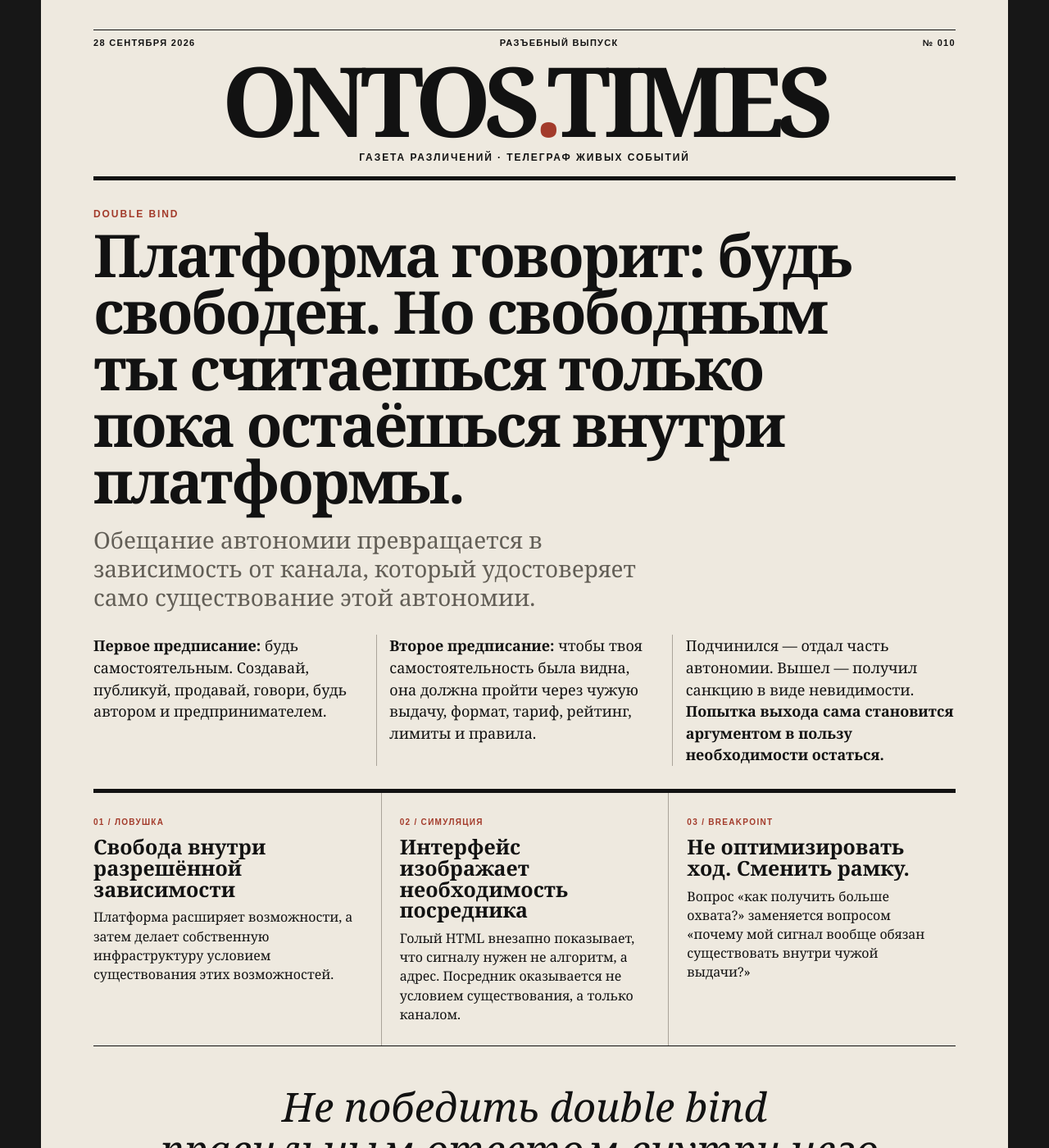
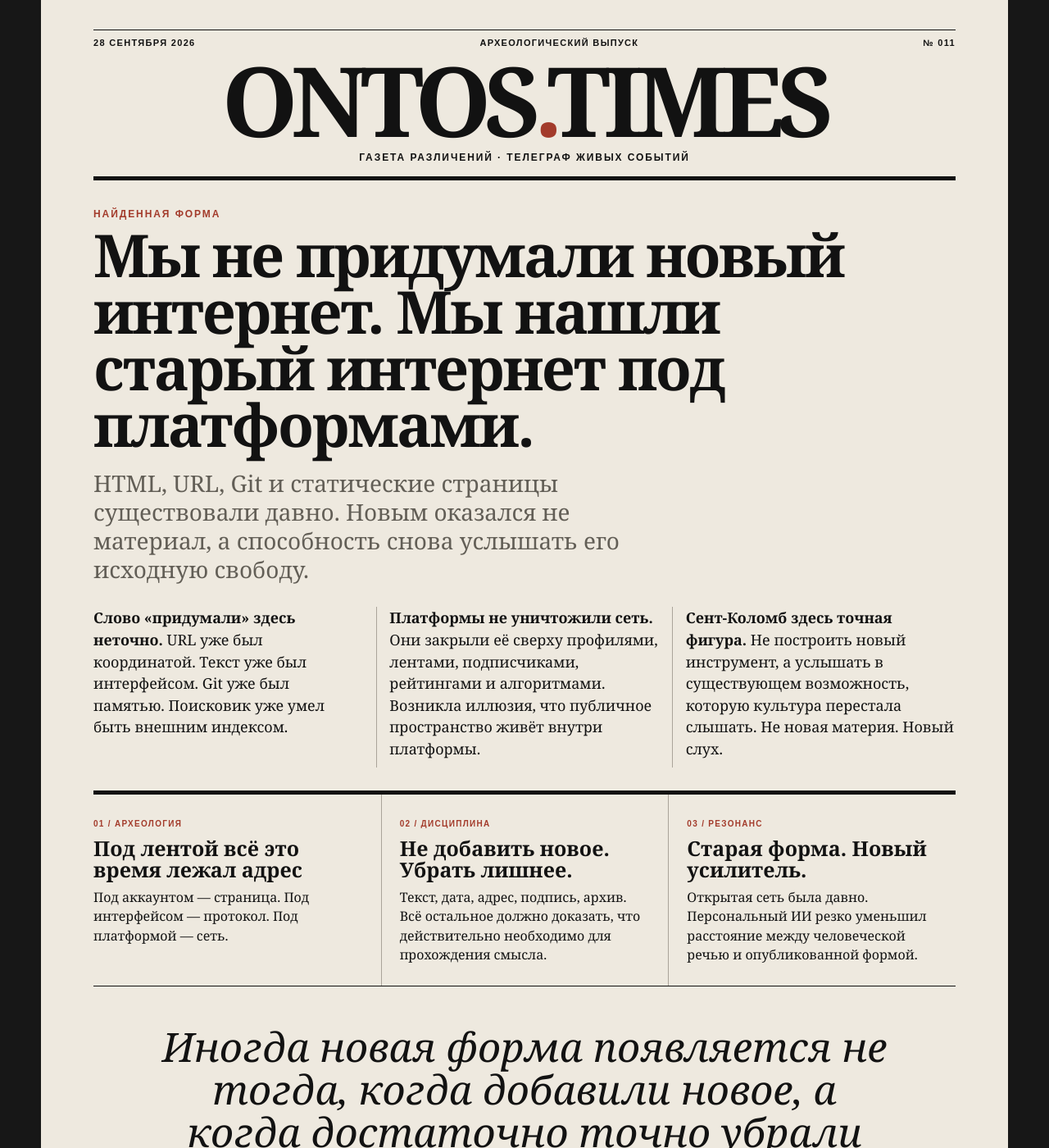
Before and after one commit to OntosLive/Ontos.Times, a Jekyll site: the page index.html, which Jekyll copies as it is, in a window 1280 px wide and 1400 px high. Shown: the whole window at 82% size. Built offline with Jekyll 4.4.1, drawn with Linux system fonts in a browser that asks for light colours; some of the changed text lies outside the part shown.

Commit message:
Put issue 011 on front page

```diff
--- a/index.html
+++ b/index.html
@@ -3,8 +3,8 @@
 <head>
   <meta charset="utf-8">
   <meta name="viewport" content="width=device-width,initial-scale=1">
-  <meta name="description" content="ONTOS.TIMES — Платформенный double bind">
-  <title>ONTOS.TIMES — Платформенный double bind</title>
+  <meta name="description" content="ONTOS.TIMES — Мы нашли старый интернет под платформами">
+  <title>ONTOS.TIMES — Мы нашли старый интернет под платформами</title>
   <link rel="stylesheet" href="styles.css">
 </head>
 <body>
@@ -12,8 +12,8 @@
     <div class="rule"></div>
     <div class="meta">
       <span>28 СЕНТЯБРЯ 2026</span>
-      <span>РАЗЪЕБНЫЙ ВЫПУСК</span>
-      <span>№ 010</span>
+      <span>АРХЕОЛОГИЧЕСКИЙ ВЫПУСК</span>
+      <span>№ 011</span>
     </div>
     <h1>ONTOS<span>.</span>TIMES</h1>
     <p class="tagline">Газета различений · Телеграф живых событий</p>
@@ -22,45 +22,45 @@
 
   <main>
     <article class="lead">
-      <p class="kicker">DOUBLE BIND</p>
-      <h2>Платформа говорит: будь свободен. Но свободным ты считаешься только пока остаёшься внутри платформы.</h2>
-      <p class="deck">Обещание автономии превращается в зависимость от канала, который удостоверяет само существование этой автономии.</p>
+      <p class="kicker">НАЙДЕННАЯ ФОРМА</p>
+      <h2>Мы не придумали новый интернет. Мы нашли старый интернет под платформами.</h2>
+      <p class="deck">HTML, URL, Git и статические страницы существовали давно. Новым оказался не материал, а способность снова услышать его исходную свободу.</p>
 
       <div class="columns">
-        <p><strong>Первое предписание:</strong> будь самостоятельным. Создавай, публикуй, продавай, говори, будь автором и предпринимателем.</p>
+        <p><strong>Слово «придумали» здесь неточно.</strong> URL уже был координатой. Текст уже был интерфейсом. Git уже был памятью. Поисковик уже умел быть внешним индексом.</p>
 
-        <p><strong>Второе предписание:</strong> чтобы твоя самостоятельность была видна, она должна пройти через чужую выдачу, формат, тариф, рейтинг, лимиты и правила.</p>
+        <p><strong>Платформы не уничтожили сеть.</strong> Они закрыли её сверху профилями, лентами, подписчиками, рейтингами и алгоритмами. Возникла иллюзия, что публичное пространство живёт внутри платформы.</p>
 
-        <p>Подчинился — отдал часть автономии. Вышел — получил санкцию в виде невидимости. <strong>Попытка выхода сама становится аргументом в пользу необходимости остаться.</strong></p>
+        <p><strong>Сент-Коломб здесь точная фигура.</strong> Не построить новый инструмент, а услышать в существующем возможность, которую культура перестала слышать. Не новая материя. Новый слух.</p>
       </div>
     </article>
 
     <section class="dispatches">
       <article>
-        <span>01 / ЛОВУШКА</span>
-        <h3>Свобода внутри разрешённой зависимости</h3>
-        <p>Платформа расширяет возможности, а затем делает собственную инфраструктуру условием существования этих возможностей.</p>
+        <span>01 / АРХЕОЛОГИЯ</span>
+        <h3>Под лентой всё это время лежал адрес</h3>
+        <p>Под аккаунтом — страница. Под интерфейсом — протокол. Под платформой — сеть.</p>
       </article>
 
       <article>
-        <span>02 / СИМУЛЯЦИЯ</span>
-        <h3>Интерфейс изображает необходимость посредника</h3>
-        <p>Голый HTML внезапно показывает, что сигналу нужен не алгоритм, а адрес. Посредник оказывается не условием существования, а только каналом.</p>
+        <span>02 / ДИСЦИПЛИНА</span>
+        <h3>Не добавить новое. Убрать лишнее.</h3>
+        <p>Текст, дата, адрес, подпись, архив. Всё остальное должно доказать, что действительно необходимо для прохождения смысла.</p>
       </article>
 
       <article>
-        <span>03 / BREAKPOINT</span>
-        <h3>Не оптимизировать ход. Сменить рамку.</h3>
-        <p>Вопрос «как получить больше охвата?» заменяется вопросом «почему мой сигнал вообще обязан существовать внутри чужой выдачи?»</p>
+        <span>03 / РЕЗОНАНС</span>
+        <h3>Старая форма. Новый усилитель.</h3>
+        <p>Открытая сеть была давно. Персональный ИИ резко уменьшил расстояние между человеческой речью и опубликованной формой.</p>
       </article>
     </section>
 
-    <blockquote>Не победить double bind правильным ответом внутри него. Нужно сменить уровень, на котором задаётся сам вопрос.</blockquote>
+    <blockquote>Иногда новая форма появляется не тогда, когда добавили новое, а когда достаточно точно убрали лишнее.</blockquote>
   </main>
 
   <footer>
-    <span>ONTOS.TIMES · № 010</span>
-    <span><a href="archive/" style="color:inherit">Подшивка</a> · Собственный адрес — это выход из рамки.</span>
+    <span>ONTOS.TIMES · № 011</span>
+    <span><a href="archive/" style="color:inherit">Подшивка</a> · Сеть снова стала слышна.</span>
   </footer>
 </body>
 </html>
```
